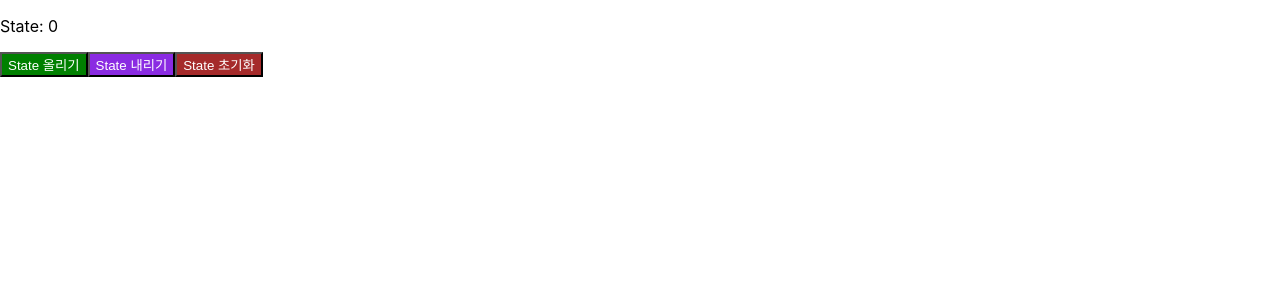
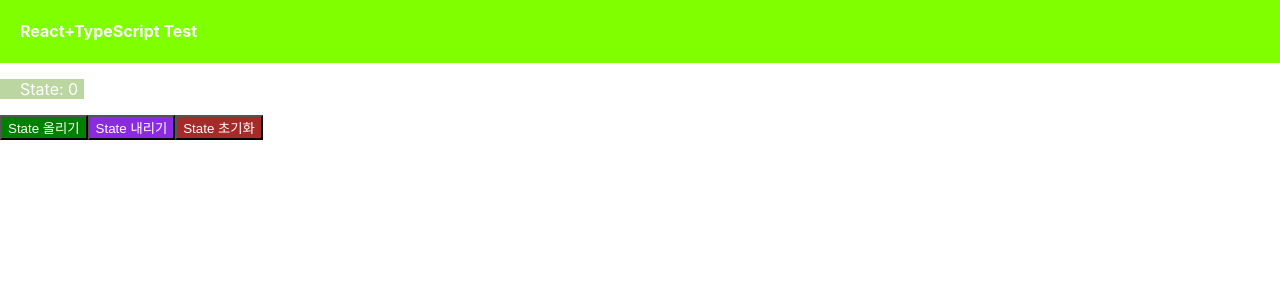
Before and after one commit to yoo0125/reactTstest, a React (Create React App) app in the folder rets/: page / in a window 1280 px wide. Shown: the top 300 px of the page. Built offline with nearby package versions, Linux system fonts and the light colour scheme.

Commit message:
State 색깔 입힘

```diff
--- a/rets/src/component/Page.css
+++ b/rets/src/component/Page.css
@@ -1,3 +1,17 @@
+.green-nav {
+    display: flex;
+    background-color: chartreuse;
+    width: 100%;
+    color: white;
+    padding-left: 20px;
+    }
+.state-img{
+    display: flex;
+    background-color: rgb(187, 214, 160);
+    width: 4rem;
+    color: #fff;
+    padding-left: 20px;
+}
 .Upbutton {
 background-color: green;
 color: #fff;
--- a/rets/src/component/Page.tsx
+++ b/rets/src/component/Page.tsx
@@ -13,7 +13,7 @@ const Page= () => {
   };
 
   const decreaseCountState = () => {
-  setCount((prevState) => ({ count : prevState.count + 1 }));
+  setCount((prevState) => ({ count : prevState.count - 1 }));
   };
 
   const resetCountState = () => {
@@ -22,10 +22,15 @@ const Page= () => {
 
   return (
     <div>
-      <p>State: {count.count}</p>
+      <div className='green-nav'>
+        <h4>React+TypeScript Test</h4>
+      </div>
+    <div>
+      <p className='state-img'>State: {count.count}</p>
       <button onClick={increaseCountState} className='Upbutton'>State 올리기</button>
       <button onClick={decreaseCountState} className='Downbutton'>State 내리기</button>
       <button onClick={resetCountState} className='Resetbutton'>State 초기화</button>
+    </div>
     </div>
   );
 }
```
